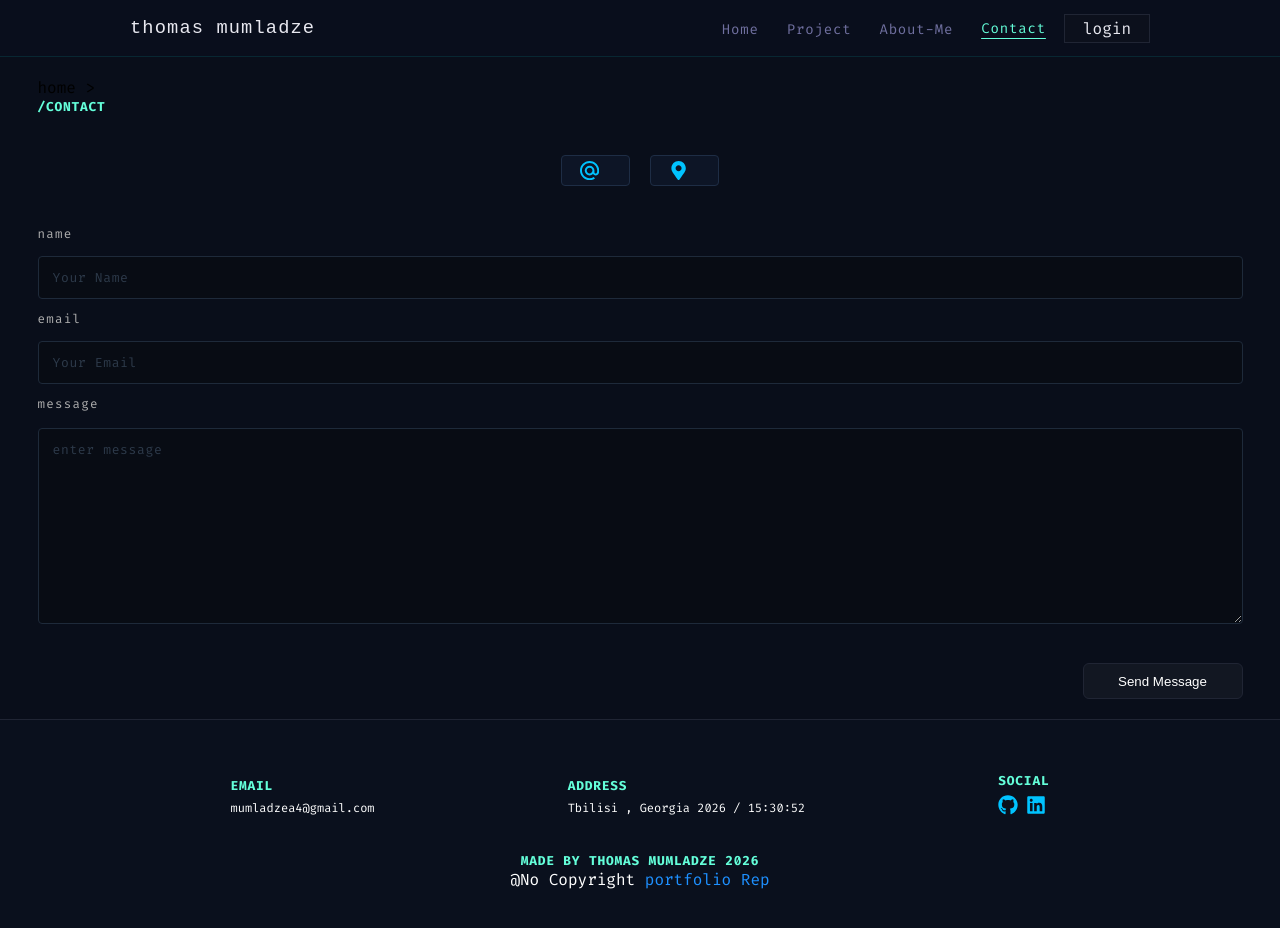
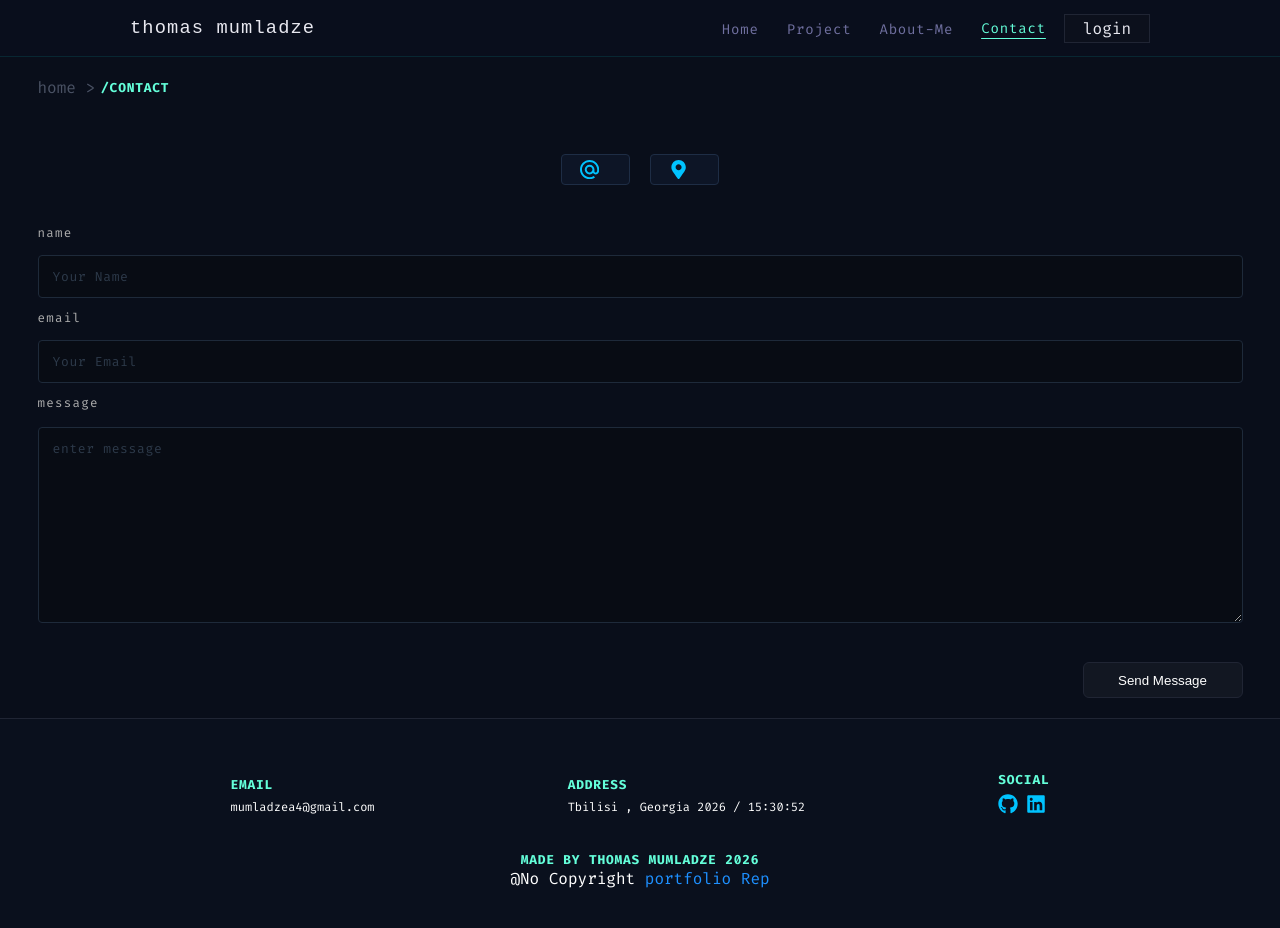
Before and after one commit to ThomasMumladze/dev-portfolio, a React (Vite) app: page /contact in a window 1280 px wide. Shown: the top 928 px of the page. Built offline with nearby package versions, Linux system fonts and the light colour scheme; no server answers.

Commit message:
update router

```diff
--- a/src/App.tsx
+++ b/src/App.tsx
@@ -19,8 +19,6 @@ function App() {
     const [showConsole, setShowConsole] = useState(false);
 
     useEffect(() => {
-        console.log("Hello From", location.pathname.slice(1, -1));
-
         window.scrollTo(0, 0);
     }, [location.pathname]);
 
--- a/src/Router.tsx
+++ b/src/Router.tsx
@@ -19,6 +19,7 @@ import { ProtectedRoute } from "./helper/protectedRoute";
 
 import Header from "./layout/Header";
 import Footer from "./layout/Footer";
+import App from "./App";
 
 const route = createBrowserRouter([
     {
@@ -26,7 +27,7 @@ const route = createBrowserRouter([
         element: (
             <>
                 <Header />
-                <Outlet />
+                <App />
                 <Footer />
             </>
         ),
```
